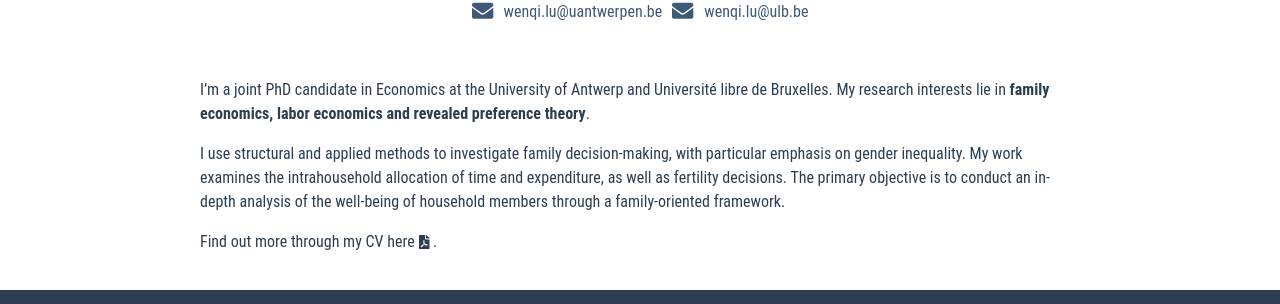
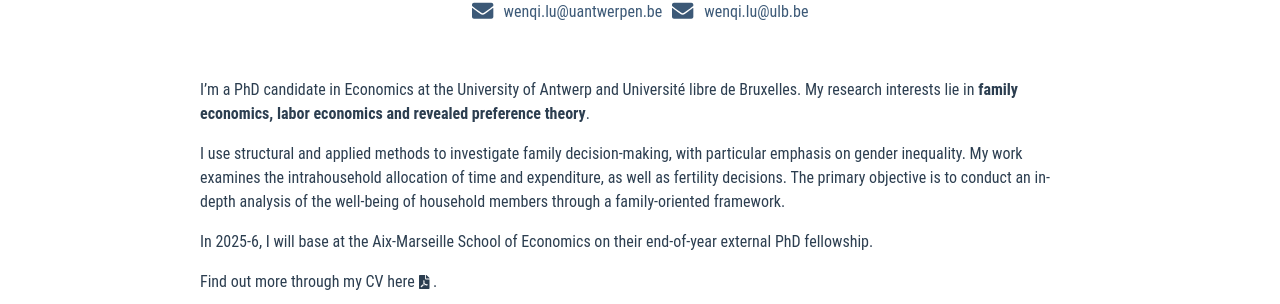
Before and after one commit to Wenqi-Lu/wenqi-lu.github.io, a Vue app: page / in a window 1280 px wide. Shown: the part 465-769 px from the top of the page. Built offline with nearby package versions, Linux system fonts and the light colour scheme.

Commit message:
update main page, update cv

```diff
--- a/src/views/Home.vue
+++ b/src/views/Home.vue
@@ -1,7 +1,7 @@
 <template>
   <div class="home">
     <p>
-      I’m a joint PhD candidate in Economics at the University of Antwerp and Université libre de Bruxelles.
+      I’m a PhD candidate in Economics at the University of Antwerp and Université libre de Bruxelles.
       My research interests lie in <strong>family economics, labor economics and revealed preference theory</strong>.
     </p>
     <p>
@@ -10,6 +10,9 @@
       decisions.
       The primary objective is to conduct an in-depth analysis of the well-being of household members through a
       family-oriented framework.
+    </p>
+    <p>
+      In 2025-6, I will base at the Aix-Marseille School of Economics on their end-of-year external PhD fellowship.
     </p>
     <p>
       Find out more through my CV
```
Also changed, not shown: 1 other file (tests, documents, lock files or other folders).
